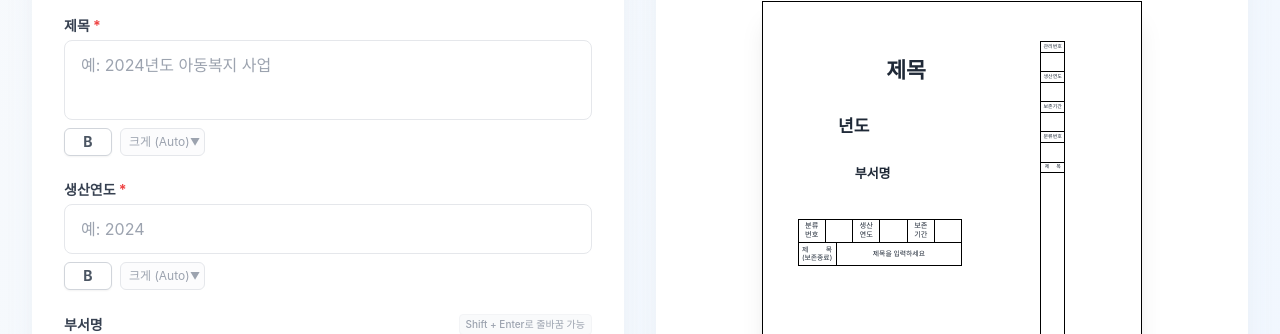
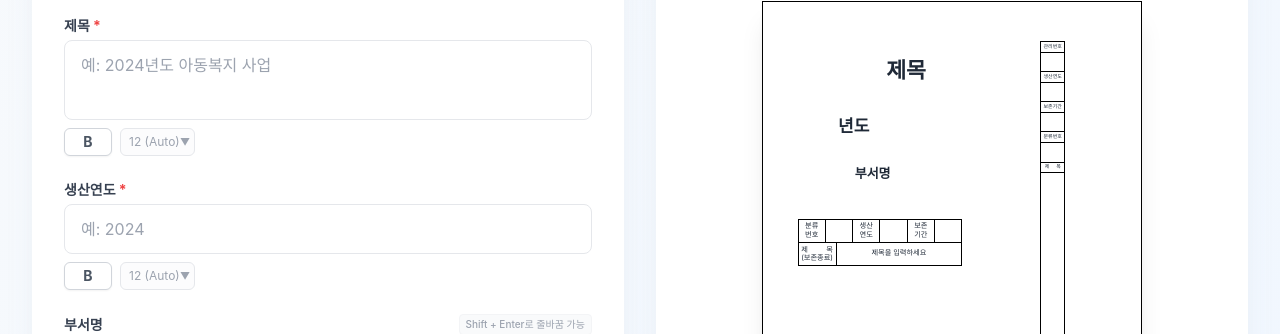
Before and after one commit to roddbstn/label_maker, a Next.js app: page / in a window 1280 px wide. Shown: the part 553-887 px from the top of the page. Built offline with nearby package versions, Linux system fonts and the light colour scheme.

Commit message:
feat: isolate side/edge labels from front-label styles and rename Auto to 12 (Auto)

```diff
--- a/src/components/Formtec3629Preview.tsx
+++ b/src/components/Formtec3629Preview.tsx
@@ -24,17 +24,35 @@ function htmlToPlainText(html: string): string {
 
 /**
  * HTML을 미리보기용으로 정규화 및 스케일 조정
+ * - pt 단위 스타일 추출 및 스케일 적용
+ * - 36pt(중간), 24pt(작게)를 상대적 크기로 변환하기 위한 데이터 속성 유지
  */
-function normalizeHtmlForPreview(html: string, scale: number): string {
+function normalizeHtmlForPreview(html: string, scale: number, autoFontSize: number): string {
     if (!html) return "";
 
-    // pt 단위 스타일 추출 및 스케일 적용
-    // 예: font-size: 12pt -> font-size: (12 * ptToMm * scale)px
-    let processedHtml = html.replace(/font-size:\s*(\d+(\.\d+)?)pt/gi, (match, p1) => {
+    let processedHtml = html;
+
+    // 36pt -> -5mm 효과
+    // 24pt -> -10mm 효과
+    const offsetMedium = 5; // mm
+    const offsetSmall = 10; // mm
+
+    processedHtml = processedHtml.replace(/font-size:\s*(\d+(\.\d+)?)pt/gi, (match, p1) => {
         const pt = parseFloat(p1);
-        const ptToMm = 0.3528;
-        const px = pt * ptToMm * scale;
-        return `font-size: ${px}px`;
+        let finalPx: number;
+
+        if (pt === 36) {
+            // 중간: Auto - 5mm
+            finalPx = Math.max(8, autoFontSize - mmToPx(offsetMedium, scale));
+        } else if (pt === 24) {
+            // 작게: Auto - 10mm
+            finalPx = Math.max(6, autoFontSize - mmToPx(offsetSmall, scale));
+        } else {
+            // 기타 커스텀 pt
+            const ptToMm = 0.3528;
+            finalPx = pt * ptToMm * scale;
+        }
+        return `font-size: ${finalPx}px`;
     });
 
     return processedHtml
@@ -124,7 +142,7 @@ function AutoFitText({
     const [fontSize, setFontSize] = useState(baseSize);
 
     const displayText = text || fallback;
-    const normalizedHtml = isHtml ? normalizeHtmlForPreview(text, scale) : "";
+    const normalizedHtml = isHtml ? normalizeHtmlForPreview(text, scale, fontSize) : "";
 
     // pt 단위를 미리보기 픽셀(px)로 변환 로직
     // 1pt = 0.3528mm. 여기에 이미 계산된 scale을 곱해줌.
@@ -223,7 +241,7 @@ function AutoFitText({
                 <div
                     data-text
                     style={textStyle}
-                    dangerouslySetInnerHTML={{ __html: normalizedHtml }}
+                    dangerouslySetInnerHTML={{ __html: normalizeHtmlForPreview(text, scale, fontSize) }}
                 />
             </div>
         );
@@ -428,14 +446,14 @@ function SideClassLabel({
                                 justifyContent: 'space-between',
                                 width: '100%',
                                 lineHeight: 1.1,
-                                fontSize: mmToPx(3.8, scale), // 3.8mm로 통일
+                                fontSize: mmToPx(4.0, scale), // 4.0mm로 통일
                                 fontWeight: 'normal',
                             }}>
                                 <span>제</span>
                                 <span>목</span>
                             </div>
                             <div style={{
-                                fontSize: mmToPx(3.8, scale), // 3.8mm로 통일
+                                fontSize: mmToPx(4.0, scale), // 4.0mm로 통일
                                 lineHeight: 1.1,
                                 fontWeight: 'normal',
                                 whiteSpace: 'nowrap',
@@ -453,11 +471,9 @@ function SideClassLabel({
                             justifyContent: 'center',
                             flex: 1,
                             height: mmToPx(12.5, scale),
-                            fontSize: titleFontSize && titleFontSize > 0
-                                ? mmToPx(titleFontSize * 0.3528, scale)
-                                : mmToPx(3.8, scale),
+                            fontSize: mmToPx(4.0, scale), // 전면 스타일을 무시하고 4.0mm로 고정
                             fontFamily: fontFamily || undefined,
-                            fontWeight: isBold ? "bold" : undefined,
+                            fontWeight: 'normal', // 전면 스타일(bold)을 무시
                             boxSizing: 'border-box',
                             padding: `0 ${mmToPx(2, scale)}px`,
                             textAlign: 'center',
@@ -594,11 +610,9 @@ function EdgeClassLabel({
 
                     // html2canvas 호환을 위해 absolute positioning 사용
                     const currentFontSizePx = isLabel ? mmToPx(2.75, scale) : (
-                        i === titleIndex && titleFontSize && titleFontSize > 0
-                            ? mmToPx(titleFontSize * 0.3528, scale)
-                            : i === deptIndex && departmentNameFontSize && departmentNameFontSize > 0
-                                ? mmToPx(departmentNameFontSize * 0.3528, scale)
-                                : mmToPx(effectiveFontSize, scale)
+                        i === titleIndex || i === deptIndex
+                            ? mmToPx(9, scale) // 제목/부서명은 옆면 표준 크기(9mm) 고정
+                            : mmToPx(effectiveFontSize, scale)
                     );
 
                     return (
--- a/src/components/LabelForm.tsx
+++ b/src/components/LabelForm.tsx
@@ -9,9 +9,9 @@ import { useState } from "react";
 
 // 폰트 크기 옵션 (단계별 선택)
 const FONT_SIZE_OPTIONS = [
-    { label: "크게 (Auto)", value: 0 },
-    { label: "중간", value: 16 },
-    { label: "작게", value: 12 },
+    { label: "12 (Auto)", value: 0 },
+    { label: "중간", value: 36 }, // -5mm 효과를 위한 내부 값
+    { label: "작게", value: 24 }, // -10mm 효과를 위한 내부 값
 ];
 
 export default function LabelForm() {
--- a/src/components/RichTextInput.tsx
+++ b/src/components/RichTextInput.tsx
@@ -186,17 +186,26 @@ export function applyTextStyle(
     } else if (command === "fontSize") {
         const selection = window.getSelection();
         if (selection && selection.rangeCount > 0 && !selection.isCollapsed && editorElement.contains(selection.anchorNode)) {
-            const fontSize = value || "12";
+            const fontSize = value || "0";
+
+            // value가 "0"이면 폰트 크기 태그 제거 (기본으로 복구)
+            if (fontSize === "0") {
+                document.execCommand("removeFormat", false);
+            } else {
+                // fontSize 명령 실행 (pt 단위로 직접 주입하기 위해 임시 태그 사용)
                 document.execCommand("fontSize", false, "7");
                 const fontElements = editorElement.querySelectorAll('font[size="7"]');
                 fontElements.forEach(font => {
                     const span = document.createElement('span');
                     span.style.fontSize = `${fontSize}pt`;
+                    span.setAttribute('data-size', fontSize === "36" ? "medium" : fontSize === "24" ? "small" : "custom");
                     while (font.firstChild) {
                         span.appendChild(font.firstChild);
                     }
                     font.parentNode?.replaceChild(span, font);
                 });
+            }
+
             // 에디터의 input 이벤트를 강제로 발생시켜 상태 업데이트
             const event = new Event('input', { bubbles: true });
             editorElement.dispatchEvent(event);
```
Lines whose indentation alone changed are shown as unchanged.
